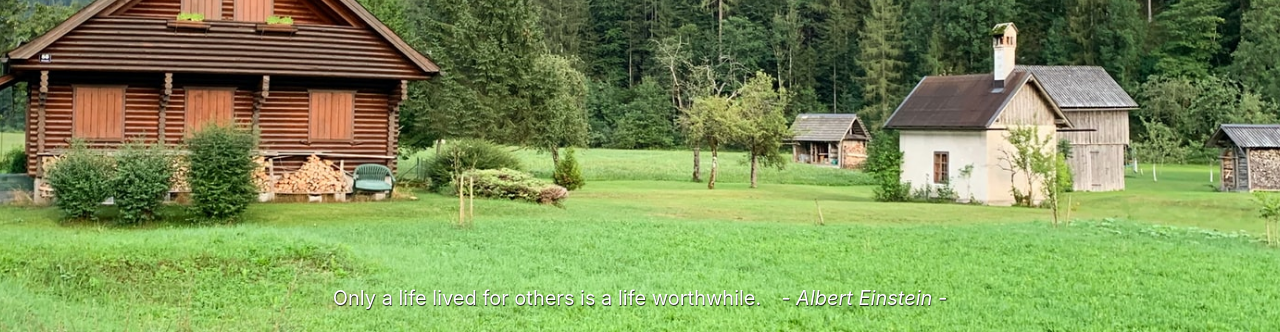
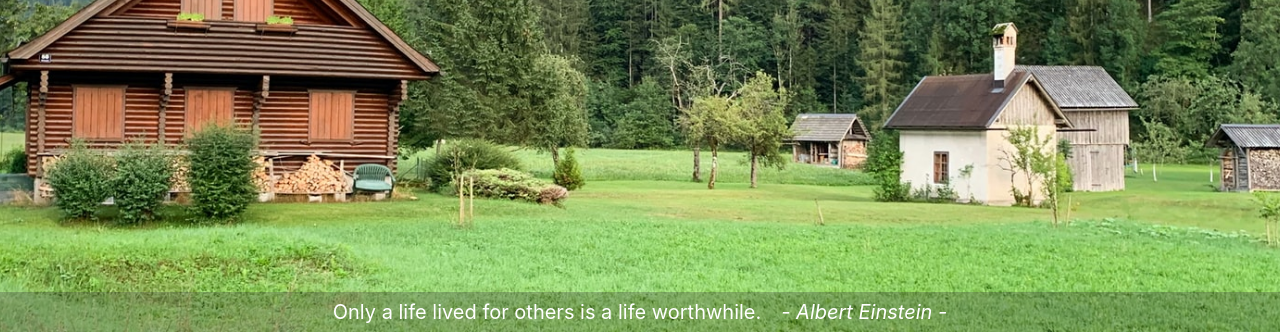
Before and after one commit to sungalex/momentum, a plain HTML site: page index.html in a window 1280 px wide. Shown: the part 468-800 px from the top of the page. Drawn offline with Linux system fonts and the light colour scheme.

Commit message:
add quote background-color

```diff
--- a/css/style.css
+++ b/css/style.css
@@ -12,7 +12,7 @@ body {
   height: 100vh;
   display: grid;
   grid-template-columns: 1fr;
-  grid-template-rows: 10fr 1fr;
+  grid-template-rows: 1fr 40px;
   padding-top: 50px;
   box-sizing: border-box;
 }
@@ -177,7 +177,8 @@ body {
   align-items: center;
   font-size: 20px;
   color: white;
-  text-shadow: 0.5px 0.5px 1px rgba(0, 0, 0, 0.9);
+  padding: 0px 10px;
+  background-color: rgba(54, 54, 54, 0.3);
 }
 
 #quote span:last-child {
```
